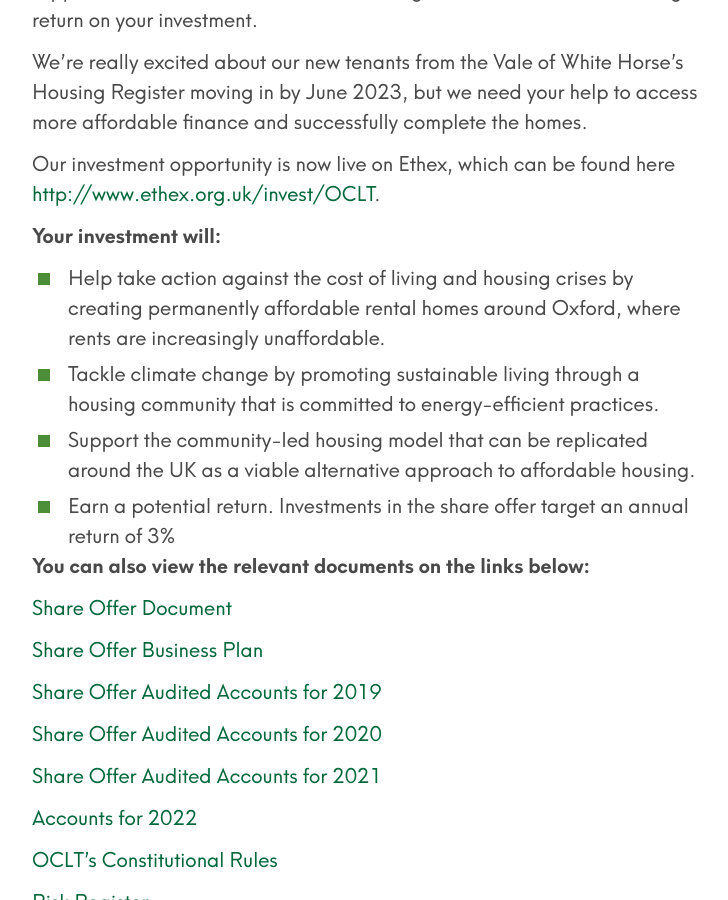
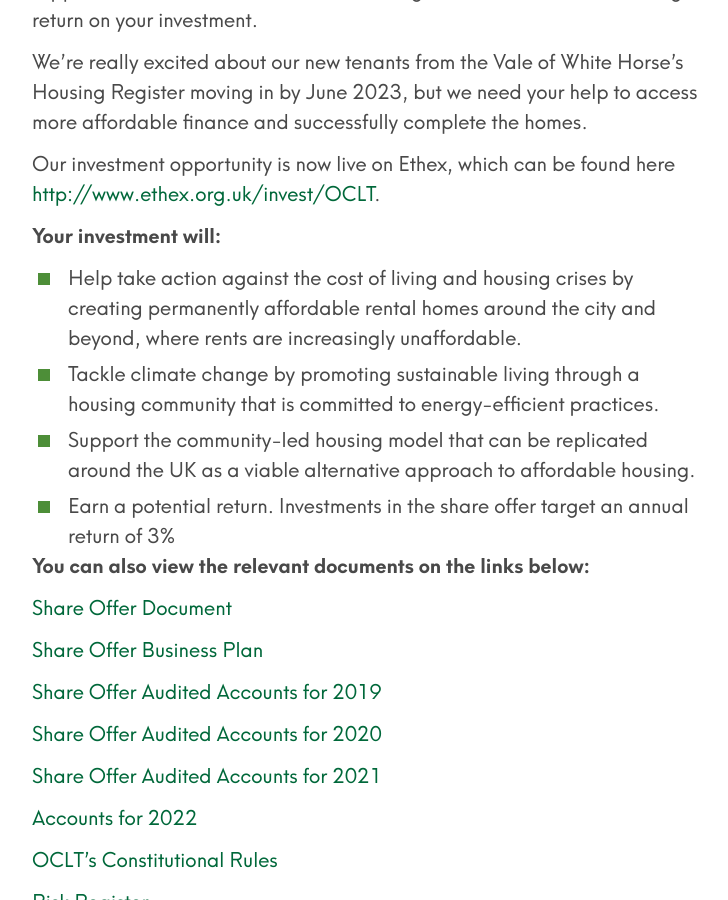
Before and after one commit to johnpuddephatt/oclt, a Jekyll site: the page built from _pages/crofts-court.md, in a window 1280 px wide and 900 px high, scrolled down 1333 px. Shown: the whole window, without its empty margins (272-1000 px from the left). Built offline with Jekyll 4.4.1, drawn with Linux system fonts in a browser that asks for light colours.

Commit message:
Update from Forestry.io Oxfordshire CLT updated _pages/crofts-court.md

```diff
--- a/_pages/crofts-court.md
+++ b/_pages/crofts-court.md
@@ -22,7 +22,7 @@ Our investment opportunity is now live on Ethex, which can be found here [http:/
 
 **Your investment will:**
 
-1. Help take action against the cost of living and housing crises by creating permanently affordable rental homes around Oxford, where rents are increasingly unaffordable.
+1. Help take action against the cost of living and housing crises by creating permanently affordable rental homes around the city and beyond, where rents are increasingly unaffordable.
 2. Tackle climate change by promoting sustainable living through a housing community that is committed to energy-efficient practices.
 3. Support the community-led housing model that can be replicated around the UK as a viable alternative approach to affordable housing.
 4. Earn a potential return. Investments in the share offer target an annual return of 3%
```
